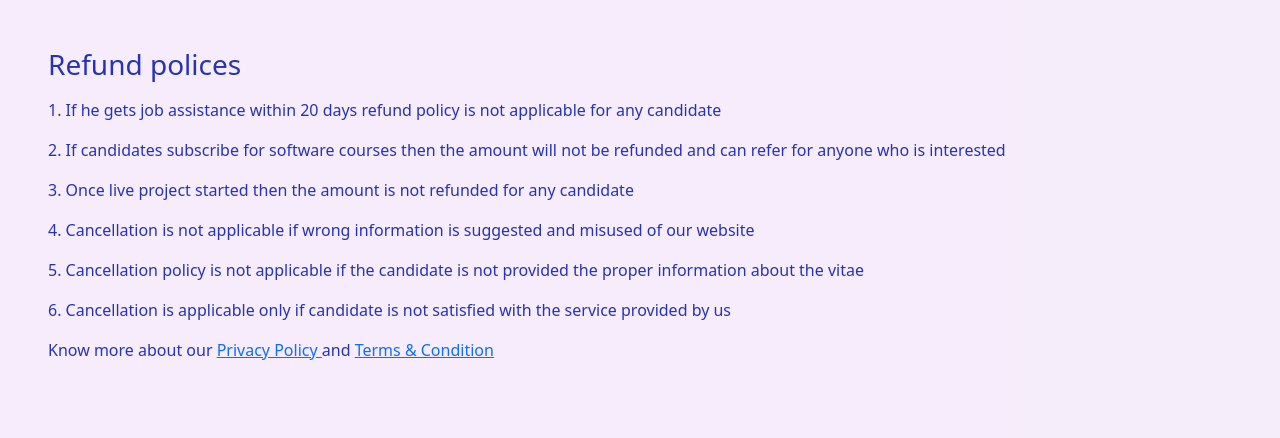
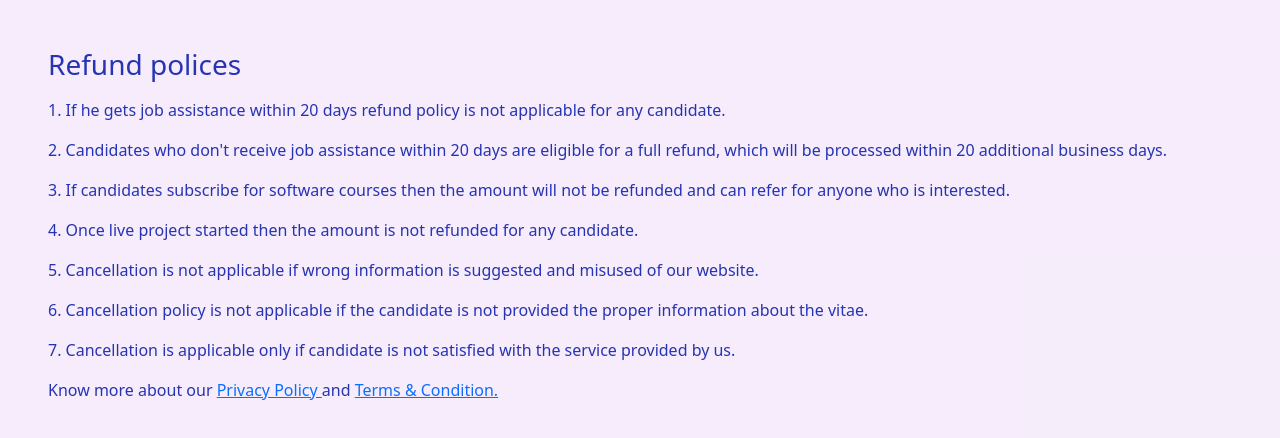
Before and after one commit to Stintworld/Stint-world-FrontEnd, a React (Create React App) app: page /refundpolicy in a window 1280 px wide. Shown: the top 438 px of the page. Built offline with nearby package versions, Linux system fonts and the light colour scheme.

Commit message:
refund applicable sentence 2 added

```diff
--- a/src/Components/RefundPolices.jsx
+++ b/src/Components/RefundPolices.jsx
@@ -4,13 +4,14 @@ const RefundPolices = () => {
     return (
         <div className="fluid p-5 vh-100" style={{ textAlign: "left", backgroundColor: "rgba(154, 53, 204, 0.09)", color: "rgb(38, 52, 180)" }}>
             <h3 className="mb-3"> Refund polices</h3>
-            <p>1. If he gets job assistance within 20 days refund policy is not applicable for any candidate</p>
-            <p>2. If candidates subscribe for software courses then the amount will not be refunded and can refer for anyone who is interested</p>
-            <p>3. Once live project started then the amount is not refunded for any candidate</p>
-            <p>4. Cancellation is not  applicable if wrong information is suggested and misused of our website</p>
-            <p>5. Cancellation policy is not applicable if the candidate is not provided the proper information about the vitae</p>
-            <p>6. Cancellation is applicable only if candidate is not satisfied with the service provided by us</p>
-            <p>Know more about our <Link to="/privacypolicy"> Privacy Policy </Link> and <Link to="/termscondition"> Terms & Condition </Link></p>
+            <p>1. If he gets job assistance within 20 days refund policy is not applicable for any candidate.</p>
+            <p>2. Candidates who don't receive job assistance within 20 days are eligible for a full refund, which will be processed within 20 additional business days. </p>
+            <p>3. If candidates subscribe for software courses then the amount will not be refunded and can refer for anyone who is interested.</p>
+            <p>4. Once live project started then the amount is not refunded for any candidate.</p>
+            <p>5. Cancellation is not  applicable if wrong information is suggested and misused of our website.</p>
+            <p>6. Cancellation policy is not applicable if the candidate is not provided the proper information about the vitae.</p>
+            <p>7. Cancellation is applicable only if candidate is not satisfied with the service provided by us.</p>
+            <p>Know more about our <Link to="/privacypolicy"> Privacy Policy </Link> and <Link to="/termscondition"> Terms & Condition. </Link></p>
         </div>
     );
 }
```
